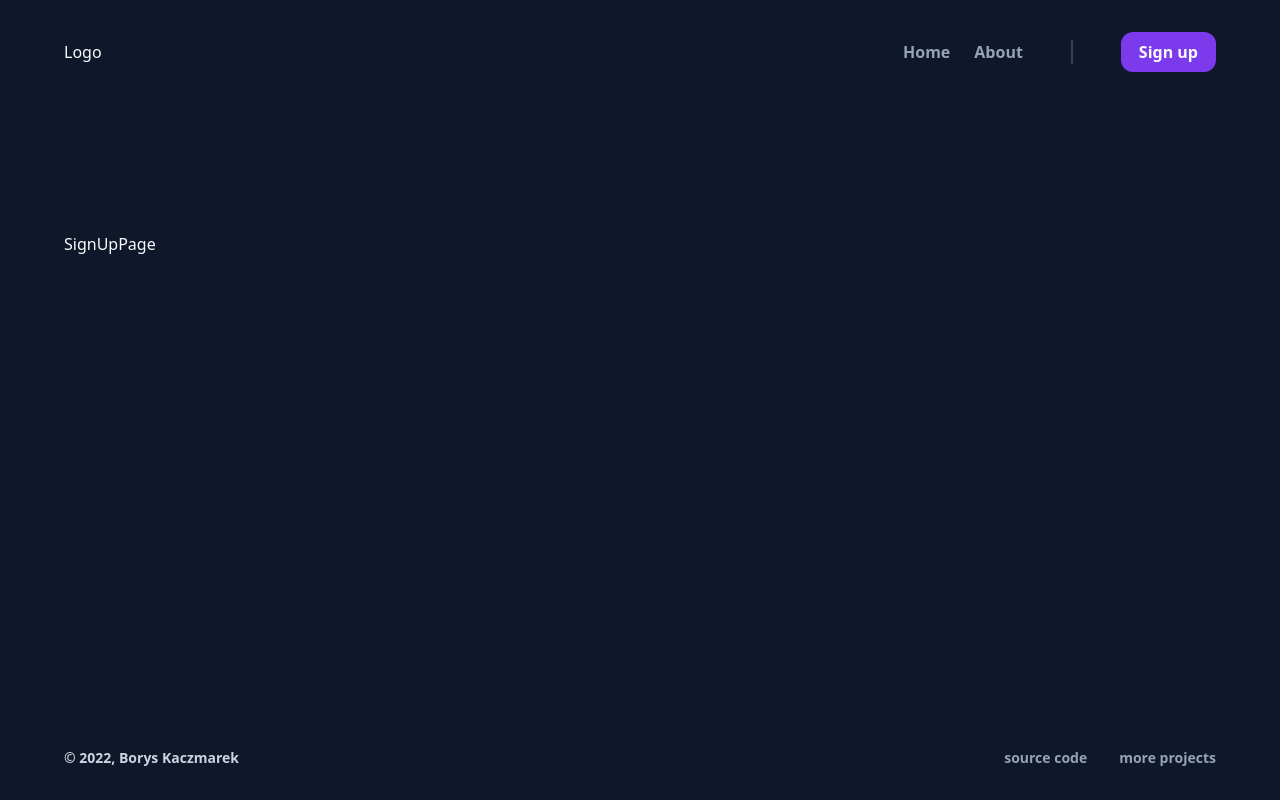
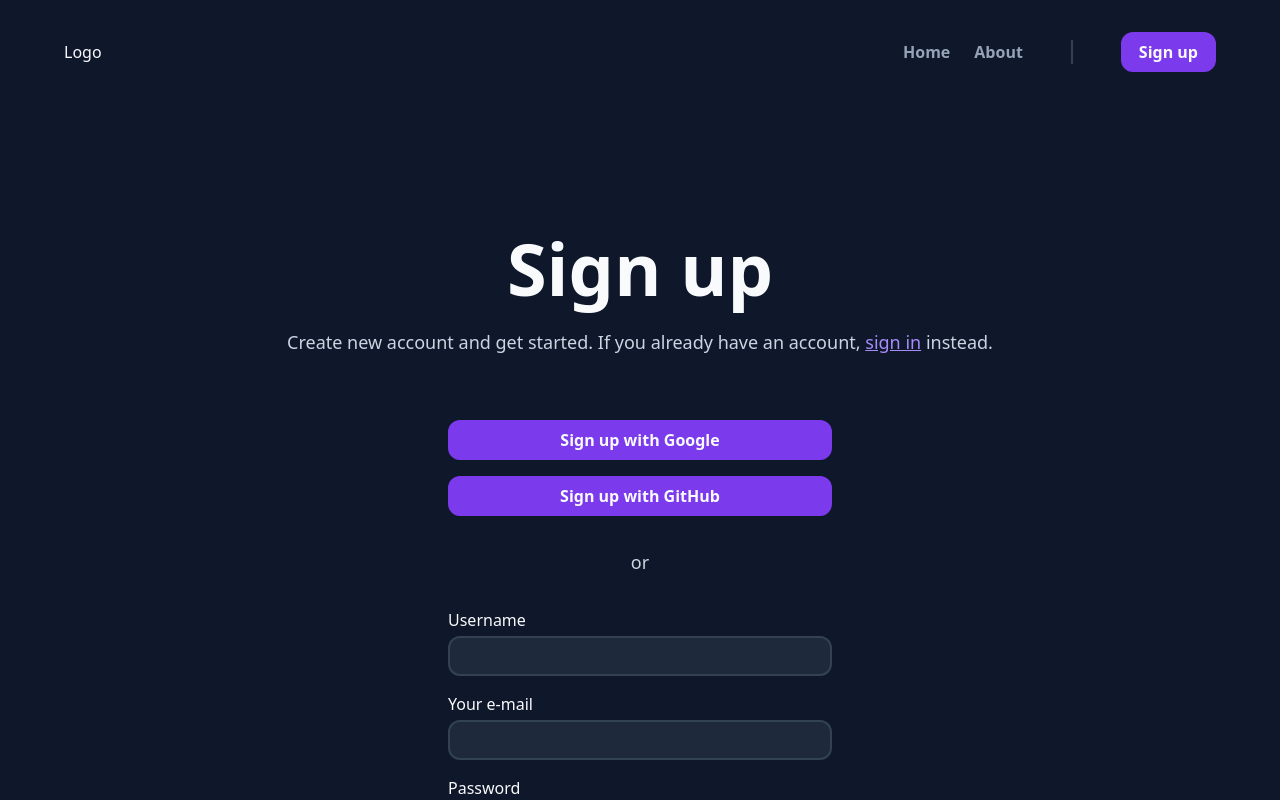
Before and after one commit to Borys35/analytics, a Next.js app in the folder dashboard/: page /sign-up in a window 1280 px wide. Shown: the top 800 px of the page. Built offline with nearby package versions, Linux system fonts and the light colour scheme.

Commit message:
Style sign-up/page.tsx

```diff
--- a/dashboard/app/page.tsx
+++ b/dashboard/app/page.tsx
@@ -16,7 +16,7 @@ const Homepage = () => {
           With Trakker you can connect your web app to a dashboard and view all
           analysis and statistics that your website generates.
         </p>
-        <div className="flex flex-wrap gap-4">
+        <div className="flex flex-wrap gap-4 justify-center">
           <Link href="/sign-up">
             <Button size="lg">Get started</Button>
           </Link>
--- a/dashboard/app/sign-up/page.tsx
+++ b/dashboard/app/sign-up/page.tsx
@@ -1,5 +1,39 @@
+import Button from "@/ui/atoms/Button";
+import Field from "@/ui/atoms/Field";
+import Header from "@/ui/Header";
+import Link from "next/link";
+
 const SignUpPage = () => {
-  return <div className="flex flex-col py-24 gap-48">SignUpPage</div>;
+  const listClasses = `flex flex-col gap-4`;
+
+  return (
+    <div className="flex flex-col py-24 gap-16">
+      <Header>
+        <h1 className="mb-6">Sign up</h1>
+        <p className="text-lg">
+          Create new account and get started. If you already have an account,{" "}
+          <Link href="/sign-in" className="link">
+            sign in
+          </Link>{" "}
+          instead.
+        </p>
+      </Header>
+      <div className="flex flex-col gap-8 w-full max-w-sm mx-auto">
+        <div className={listClasses}>
+          <Button>Sign up with Google</Button>
+          <Button>Sign up with GitHub</Button>
+        </div>
+        <p className="self-center text-lg">or</p>
+        <form className={listClasses}>
+          <Field label="Username" name="username" />
+          <Field label="Your e-mail" name="email" type="email" />
+          <Field label="Password" name="password" type="password" />
+          <Field label="Repeat password" name="password2" type="password" />
+          <Button className="self-end mt-2">Sign up</Button>
+        </form>
+      </div>
+    </div>
+  );
 };
 
 export default SignUpPage;
--- a/dashboard/styles/globals.css
+++ b/dashboard/styles/globals.css
@@ -43,3 +43,9 @@
     @apply text-xl;
   }
 }
+
+@layer components {
+  .link {
+    @apply underline text-primary-400;
+  }
+}
--- a/dashboard/ui/atoms/Button.tsx
+++ b/dashboard/ui/atoms/Button.tsx
@@ -1,7 +1,7 @@
 import classNames from "classnames";
 import { FC } from "react";
 
-interface Props {
+interface Props extends React.HTMLAttributes<HTMLDivElement> {
   children: React.ReactNode;
   size?: "base" | "lg";
   variant?: "primary" | "secondary";
@@ -11,11 +11,13 @@ const Button: FC<Props> = ({
   children,
   size = "base",
   variant = "primary",
+  className,
+  ...props
 }) => {
   return (
     <div
       className={classNames(
-        "rounded-xl transition font-bold cursor-pointer border-2",
+        "rounded-xl transition font-bold cursor-pointer border-2 text-center",
         { "px-4 py-1.5 text-base": size === "base" },
         { "px-8 py-3 text-lg": size === "lg" },
         {
@@ -25,8 +27,10 @@ const Button: FC<Props> = ({
         {
           "border-primary-600 hover:border-primary-500":
             variant === "secondary",
-        }
+        },
+        className
       )}
+      {...props}
     >
       {children}
     </div>
--- /dev/null
+++ b/dashboard/ui/atoms/Field.tsx
@@ -0,0 +1,23 @@
+import { FC } from "react";
+
+interface Props extends React.InputHTMLAttributes<HTMLInputElement> {
+  label?: string;
+  name: string;
+}
+
+const Field: FC<Props> = ({ label, name, className, ...props }) => {
+  return (
+    <div className="flex flex-col gap-1">
+      {label && <label htmlFor={name}>{label}</label>}
+      <input
+        className={`px-4 py-1.5 text-base bg-neutral-800 border-neutral-700
+                    border-2 rounded-xl outline-none focus:border-neutral-500`}
+        id={name}
+        name={name}
+        {...props}
+      />
+    </div>
+  );
+};
+
+export default Field;
```
